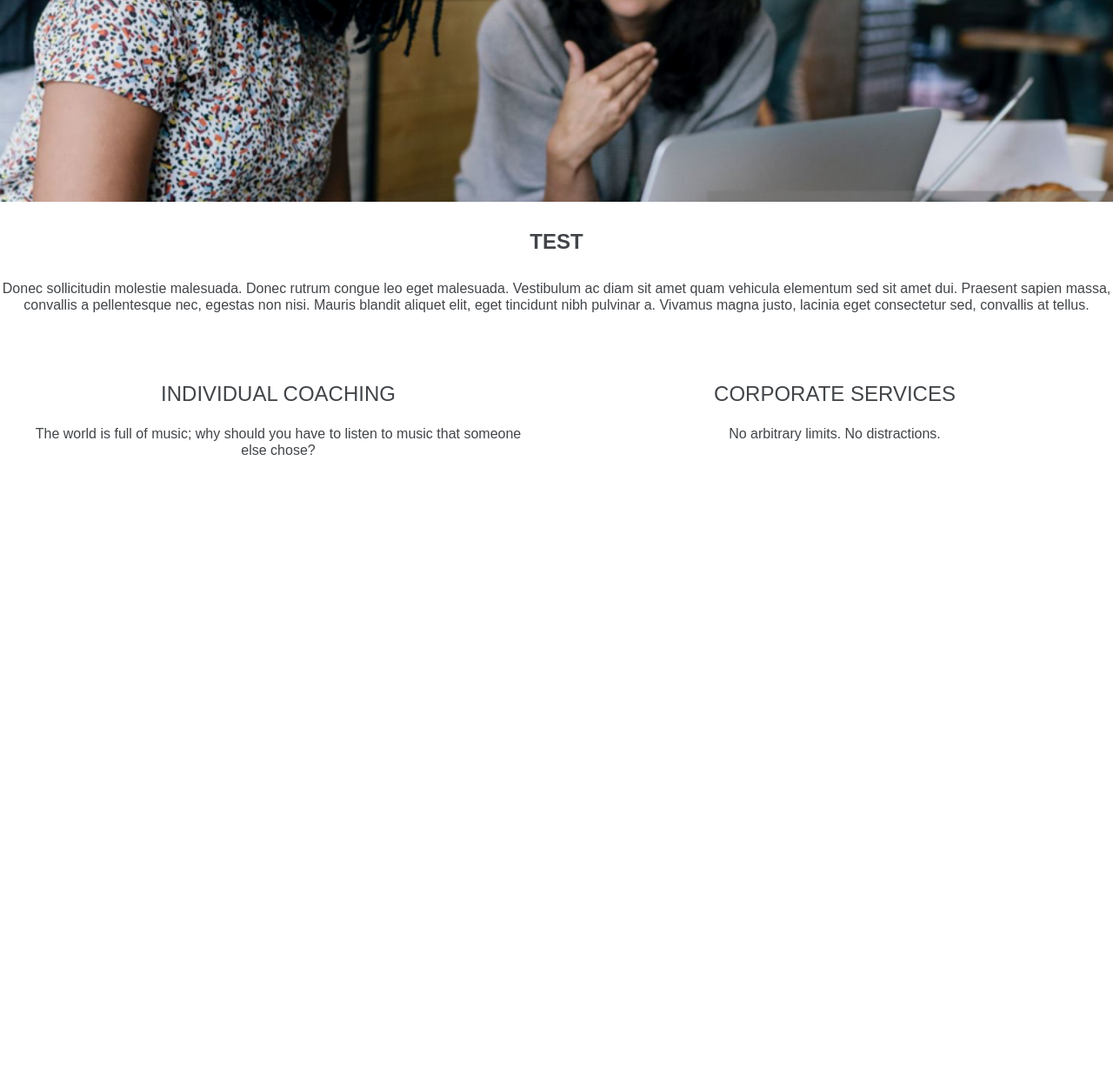
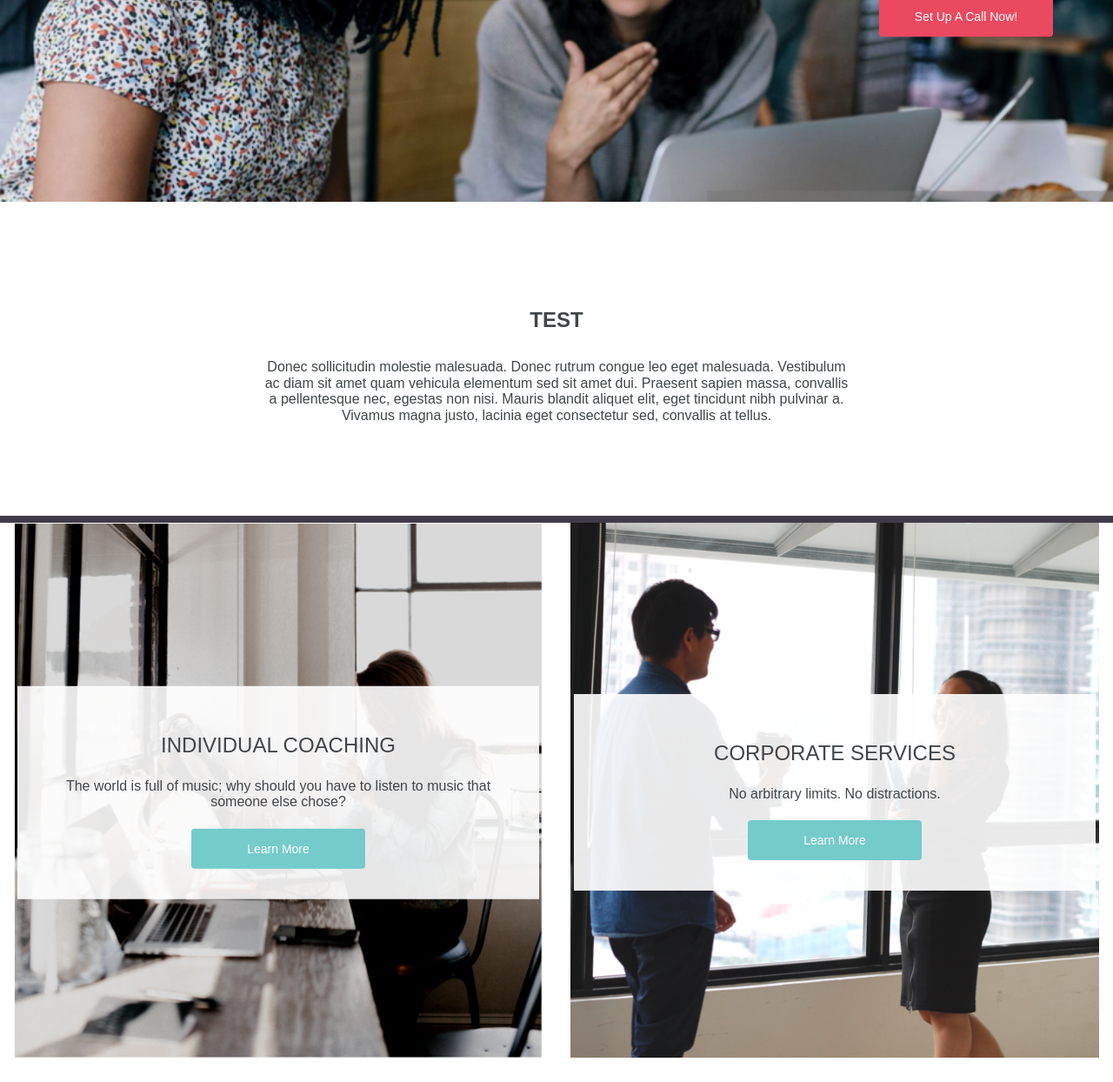
Before and after one commit to aleciadawn/truecareersolutions, a plain HTML site: page index.html in a window 1280 px wide. Shown: the part 368-1612 px from the top of the page at 87% size. Before the commit the page ends 971 px from the top, so only its background shows below. Drawn offline with nearby package versions, Linux system fonts and the light colour scheme; files that its build step writes are made by us from their sources; a web font is replaced by a local one.

Commit message:
Add additional styles to home page

```diff
--- a/index.html
+++ b/index.html
@@ -26,13 +26,19 @@
                <a href="contact-us.html" class="navbar-link">Contact Us</a>
            </div>
       </nav>
-        <h1 class="hero-title">
+      <div class="hero-title">
+          <h1>
             Turn Your Dreams
               <br>
-          Into a Reality
+            Into Reality
           </h1>
+          <button class="button" style="vertical-align:middle"><span>Set Up A Call Now!</span></button>
 
-      </div class="blurb-about-tcs"> <!-- services -->
+        </div>
+
+      </div>
+
+      <div class="blurb-about-tcs"> <!-- blurb -->
         <div class="clearfix">
           <span class="blurb"></span>
           <h4 class="blurb-title">Test</h4>
@@ -41,20 +47,35 @@
         </div>
       </div>
 
-
     <section class="services-container"> <!-- services -->
       <div class="clearfix">
+
+
         <div class="point column half">
-        <span class="individual_coaching"></span>
+          <div class="container">
+            <img src= "styles/assets/images/individual-coaching.png" alt="Individual Coaching" style="width:95%;">
+            <div class="point-title-text">
               <h3 class="point-title">Individual Coaching</h3>
               <p class="point-description">The world is full of music; why should you have to listen to music that someone else chose?</p>
+              <button class="learn-more-button" style="vertical-align:middle"><span>Learn More</span></button>
             </div>
+          </div>
+        </div>
+
         <div class="point column half">
-        <span class="corporate_services"></span>
+          <div class="container">
+            <img src= "styles/assets/images/corporate-services.png" alt="Corporate Services" style="width:95%;">
+            <div class="point-title-text">
               <h3 class="point-title">Corporate Services</h3>
               <p class="point-description">No arbitrary limits. No distractions.</p>
+              <button class="learn-more-button" style="vertical-align:middle"><span>Learn More</span></button>
+            </div>
+          </div>
+        </div>
+
       </div>
     </section>
+
   </body>
 </body>
 </html>
--- a/styles/landing.css
+++ b/styles/landing.css
@@ -1,44 +1,42 @@
+/* MAIN BACKGROUND IS WHITE */
   body.landing {
     background-color: rgb(255,255,255);
-
  }
-
 /* 62PX | CONDENSED HEADING | THIN */
   h1 {
     font-family: 'adrianna-condensed', sans-serif;
     font-style: normal;
     font-weight: 100;
     font-size: 62px;
-
   }
-
 /* 48PX | REGULAR HEADING | REGULAR */
   h2 {
    font-family: 'adrianna', sans-serif;
    font-style: normal;
    font-weight: 300;
    font-size: 36px;
-
  }
-
 /* 24PX | CONDENSED HEADING | SEMI-BOLD */
   h3 {
    font-family: 'adrianna-condensed', sans-serif;
    font-style: normal;
    font-weight: 400;
    font-size: 24px;
-
  }
-
 /* 24PX | REGULAR HEADING | BOLD */
   h4 {
     font-family: 'adrianna', sans-serif;
     font-style: normal;
     font-weight: 600;
     font-size: 24px;
-
   }
-
+/* 62PX | CONDENSED HEADING | SEMI-BOLD */
+  h5 {
+     font-family: 'adrianna-condensed', sans-serif;
+     font-style: normal;
+     font-weight: 400;
+     font-size: 62px;
+   }
 /* 16PX | REGULAR PARAGRAPH | THIN */
   p {
      font-family: 'adrianna', sans-serif;
@@ -49,50 +47,144 @@
    }
 
 .hero-content {
-     position: relative; /* positioning will be explained in a resource */
-     min-height: 600px;  /* hero content element must be _at least_ 600 pixels */
+     position: relative;
+     min-height: 600px;
      background-image: url(assets/images/hero-image.png);
      background-repeat: no-repeat;
      background-position: center center;
      background-size: cover;
    }
 
+.layer {
+    background-color: rgba(0,0,0,0.3);
+    position: absolute;
+    top: 0;
+    left: 0;
+    width: 100%;
+    height: 100%;
+}
+
  .hero-content .hero-title {
-
      position: absolute;
-     top: 40%;
+     padding-top: 25%;
      -webkit-transform: translateY(-50%);
      -moz-transform: translateY(-50%);
      transform: translateY(-50%);
-     width: 90%;
+     width: 95%;
      text-align: right;
      text-transform: uppercase;
      color: rgb(255,255,255);
  }
 
- .services-container .point-title {
+/* HERO BUTTON */
+    .button {
+         display: inline-block;
+         border-radius: 4px;
+         background-color: #EA4960;
+         border: none;
+         font-family: "adrianna-light", sans-serif;
+         font-weight:100;
+         color: #FFFFFF;
+         text-align: center;
+         font-size: 14px;
+         padding: 15px;
+         width: 200px;
+         transition: all 0.5s;
+         cursor: pointer;
+         margin: 5px;
+        }
+    .button span {
+         cursor: pointer;
+         display: inline-block;
          position: relative;
+         transition: 0.5s;
         }
+    .button span:after {
+         content: '\00bb';
+         position: absolute;
+         opacity: 0;
+         top: 0;
+         right: -20px;
+         transition: 0.5s;
+        }
+    .button:hover span {
+         padding-right: 25px;
+        }
+    .button:hover span:after {
+         opacity: 1;
+         right: 0;
+        }
+/* END OF HERO BUTTON */
 
-.point-title {
-  text-transform: uppercase;
-}
-
+/* STYLING FOR CSS BLURB SECTION */
 .blurb-title {
     text-transform: uppercase;
     text-align: center;
+    padding-top: 90px;
+}
+.blurb-description {
+    text-align: center;
+    padding: 0px 300px 90px;
+  }
+/* END OF STYLING FOR CSS BLURB SECTION */
+
+.services-container{
+  border-top: 8px;
+  border-top-style: solid;
+  border-top-color: rgba(65,59,73);
+}
+/* CAPITALIZATION OF "INDIVIDUAL COACHING" & "CORPORATE SERVICES" IN SERVICES SECTION */
+.point-title {
+    text-transform: uppercase;
+    font-family: "adrianna-condensed", sans-serif;
+  }
+/* OVERALL STYLING FOR CONTENT WITHIN EACH BLOCK IN THE SERVICE SECTION */
+.point-title-text {
+    background-color: rgba(255,255,255, 0.90);
+    position: absolute;
+    width: 600px;
+    padding: 30px;
+    top: 50%;
+    left: 50%;
+    transform: translate(-50%, -50%);
 }
 
-.blurb-description {
+/* HERO BUTTON */
+    .learn-more-button {
+         display: inline-block;
+         border-radius: 4px;
+         background-color: #73CBCA;
+         border: none;
+         font-family: "adrianna-light", sans-serif;
+         font-weight:100;
+         color: #FFFFFF;
          text-align: center;
+         font-size: 14px;
+         padding: 15px;
+         width: 200px;
+         transition: all 0.5s;
+         cursor: pointer;
+         margin: 5px;
+        }
+
+    .learn-more-button:hover {
+      box-shadow: 5px 5px 18px rgba(0, 0, 0, 0.2);
+    }
+
+    .learn-more-button span {
+         cursor: pointer;
+         display: inline-block;
+         position: relative;
+         transition: 0.5s;
+        }
+
+    .learn-more-button:hover span:after {
+         opacity: 1;
+         right: 0;
         }
 
    .point {
        position: relative;
-     padding: 2rem;
+       padding: 0rem;
        text-align: center;
    }
-
- .point .point-title {
-     font-size: 1.25rem;
- }
--- a/styles/main.css
+++ b/styles/main.css
@@ -20,11 +20,9 @@
 
   .navbar {
     position: relative;
-      padding: .5rem;
-
+    padding: 1rem;
     /* #1 */
     background-color: rgba(255, 255, 255, 0.9);
-
     /* #2 */
     z-index: 1;
   }
@@ -43,6 +41,7 @@
      display: table;
      position: absolute;
      top: 15%;
+     bottom: 15%;
      right: 5%;
      height: 100px;
      color: #414549;
@@ -69,12 +68,14 @@
      cursor: pointer;
    }
 
-   /* #5
- .links-container .navbar-link:hover {
-     color: rgb(233,50,117);
+   /* #5 */
+ .navbar-link:hover {
+     border-bottom: 6px;
+     border-bottom-style: solid;
+     border-color: #8E68AD;
  }
 
-
+/*
  .links-container .navbar-link:active {
      color: rgb(233,50,117);
      background-color: white;
```
Also changed, not shown: about-us.html (added). Lines whose indentation alone changed are shown as unchanged.
